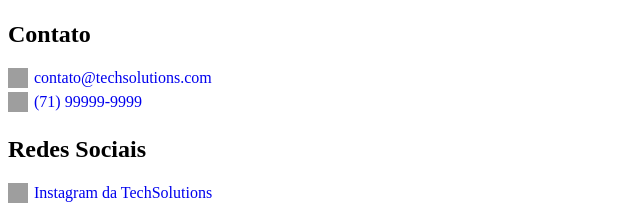
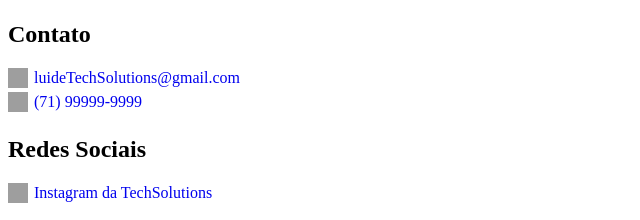
Before and after one commit to nevesA7/Front-End, a plain HTML site: page index3.html in a window 1280 px wide. Shown: the part 869-1089 px from the top of the page, 0-640 px from the left. Drawn offline with Linux system fonts and the light colour scheme; grey boxes are pictures that could not be loaded.

Commit message:
first commit

```diff
--- a/index3.html
+++ b/index3.html
@@ -34,16 +34,16 @@
         </ul>
 
         <h2>Nosso Trabalho</h2>
-        <img src="https://img.freepik.com/fotos-gratis/plano-de-fundo-de-programacao-com-pessoa-trabalhando-com-codigos-no-computador_23-2150010125.jpg" alt="Imagem que representa o desenvolvimento web" width="500">
+        <img src="https://img.freepik.com/fotos-gratis/plano-de-fundo-de-programacao-com-pessoa-trabalhando-com-codigos-no-computador_23-2150010125.jpg" alt="Imagem que representa o desn" width="500">
 
     </main>
 
     <footer>
         <h2>Contato</h2>
     <p>
-        <a href="mailto:contato@techsolutions.com" style="text-decoration: none; display: inline-flex; align-items: center; gap: 6px;">
+        <a href="mailto:luideTechSolutions@gmail.com" style="text-decoration: none; display: inline-flex; align-items: center; gap: 6px;">
             <img src="https://cdn-icons-png.flaticon.com/512/732/732200.png" alt="Ícone de email" width="20" height="20" style="vertical-align: middle;">
-            contato@techsolutions.com
+            luideTechSolutions@gmail.com
         </a><br>
 
         <a href="tel:+5571999999999" style="text-decoration: none; display: inline-flex; align-items: center; gap: 6px;">
```
Also changed, not shown: 1 other file.
